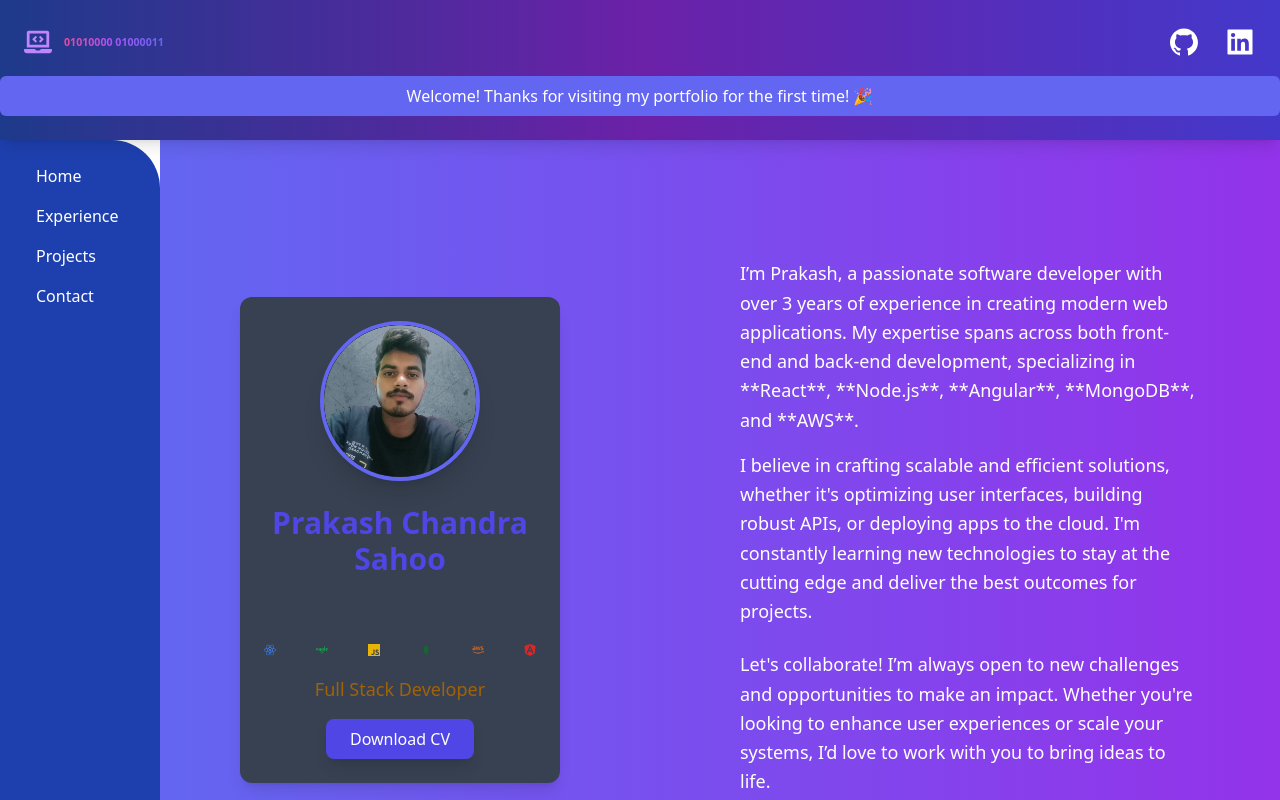
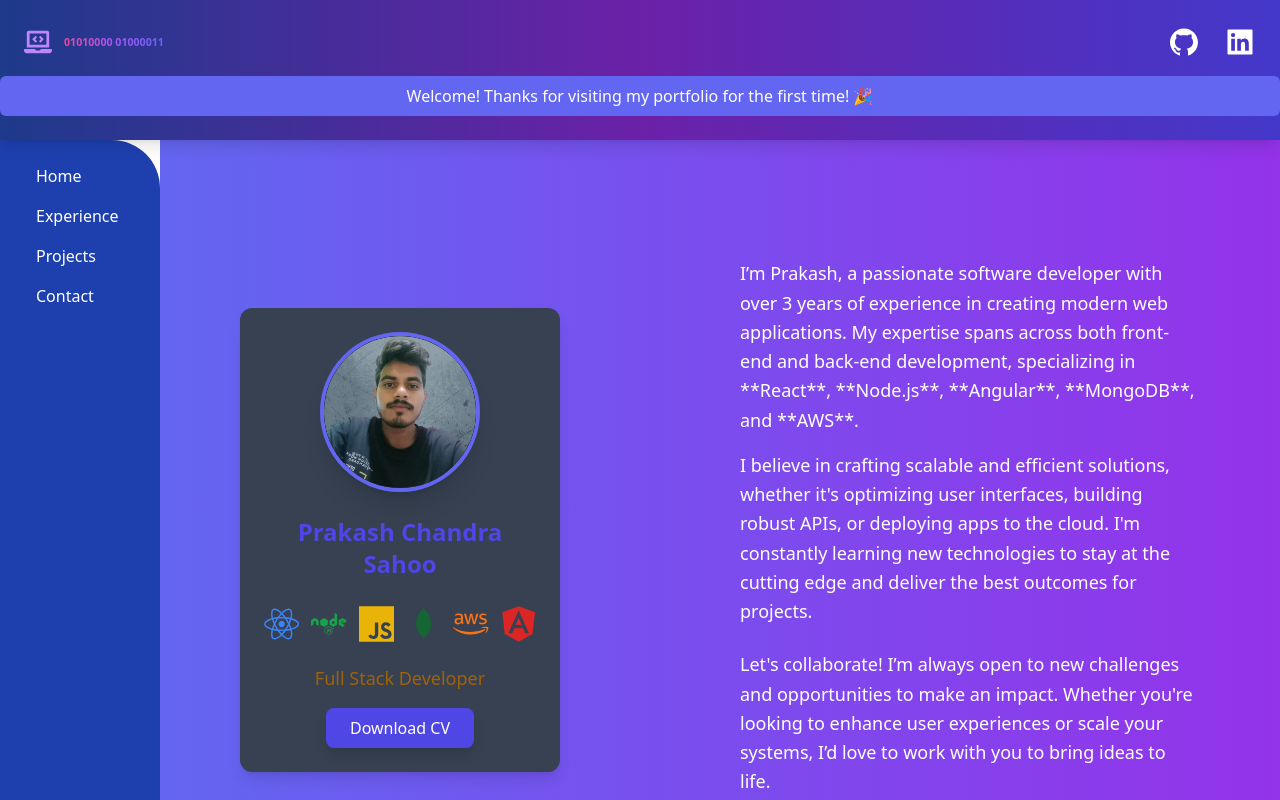
Before and after one commit to prakasham-om/portfolio, a React (Vite) app in the folder myapp/: page / in a window 1280 px wide. Shown: the top 800 px of the page. Built offline with nearby package versions, Linux system fonts and the light colour scheme.

Commit message:
Update About.jsx

```diff
--- a/myapp/src/components/About.jsx
+++ b/myapp/src/components/About.jsx
@@ -40,16 +40,16 @@ function About() {
             alt="Prakash Chandra Sahoo"
             className="w-40 h-40 rounded-full mx-auto mb-6 border-4 border-indigo-500 shadow-xl"
           />
-          <animated.h2 style={fadeIn} className="text-3xl font-semibold text-indigo-600 mb-2">
+          <animated.h2 style={fadeIn} className="text-2xl font-semibold text-indigo-600 mb-1">
             Prakash Chandra Sahoo
           </animated.h2>
-          <animated.div style={iconFade} className="flex justify-center gap-10 mt-12">
-        <FaReact size={50} className="text-blue-500 hover:text-blue-600 transition duration-300" />
-        <FaNode size={50} className="text-green-600 hover:text-green-700 transition duration-300" />
-        <FaJs size={50} className="text-yellow-500 hover:text-yellow-600 transition duration-300" />
-        <DiMongodb size={50} className="text-green-800 hover:text-green-900 transition duration-300" />
-        <FaAws size={50} className="text-orange-500 hover:text-orange-600 transition duration-300" />
-        <FaAngular size={50} className="text-red-600 hover:text-red-700 transition duration-300" />
+          <animated.div style={iconFade} className="flex justify-center gap-3 mt-1">
+        <FaReact size={80} className="text-blue-500 hover:text-blue-600 transition duration-300" />
+        <FaNode size={80} className="text-green-600 hover:text-green-700 transition duration-300" />
+        <FaJs size={80} className="text-yellow-500 hover:text-yellow-600 transition duration-300" />
+        <DiMongodb size={80} className="text-green-800 hover:text-green-900 transition duration-300" />
+        <FaAws size={80} className="text-orange-500 hover:text-orange-600 transition duration-300" />
+        <FaAngular size={80} className="text-red-600 hover:text-red-700 transition duration-300" />
       </animated.div>
           <p className="text-lg text-yellow-700 mb-4">Full Stack Developer</p>
           <button
```
